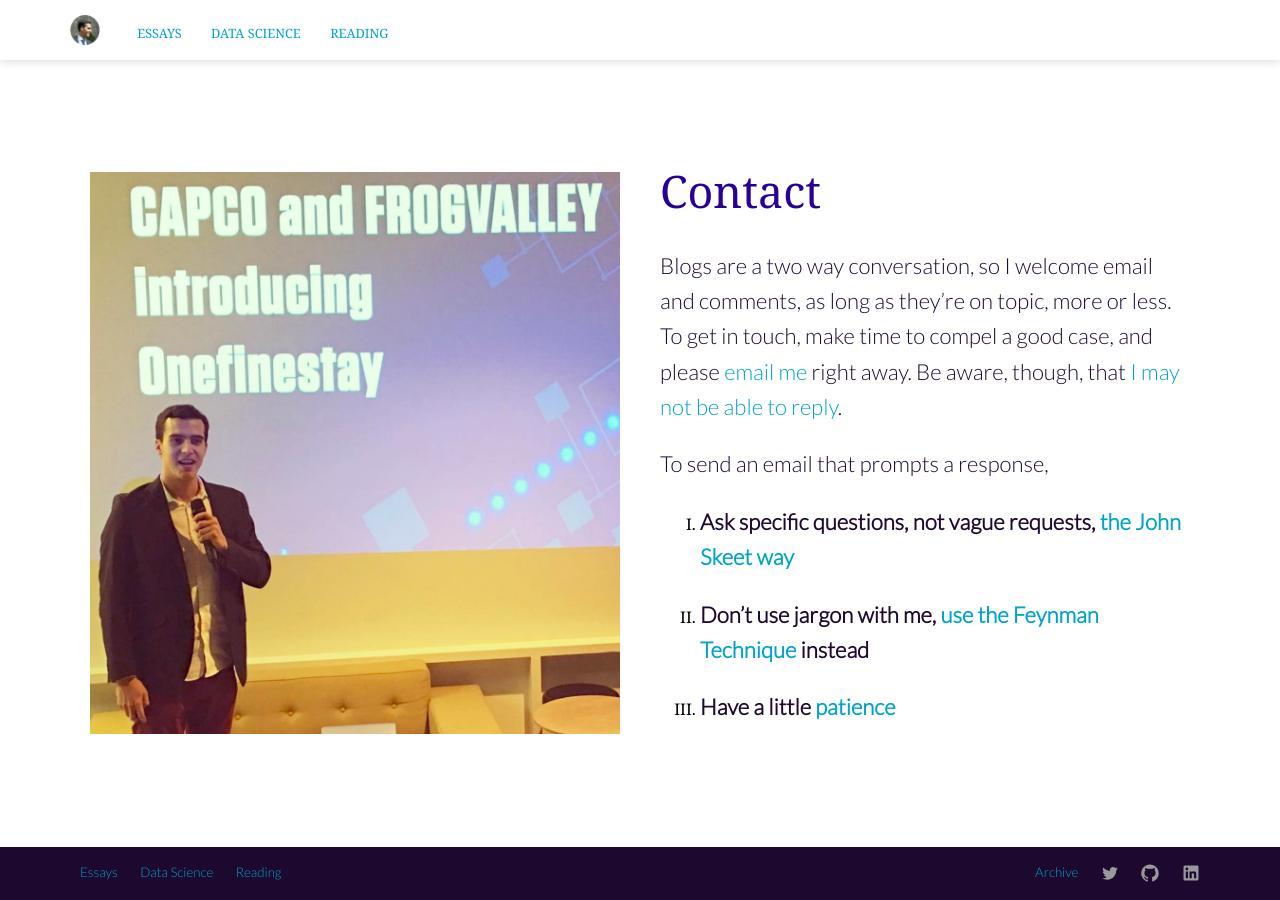
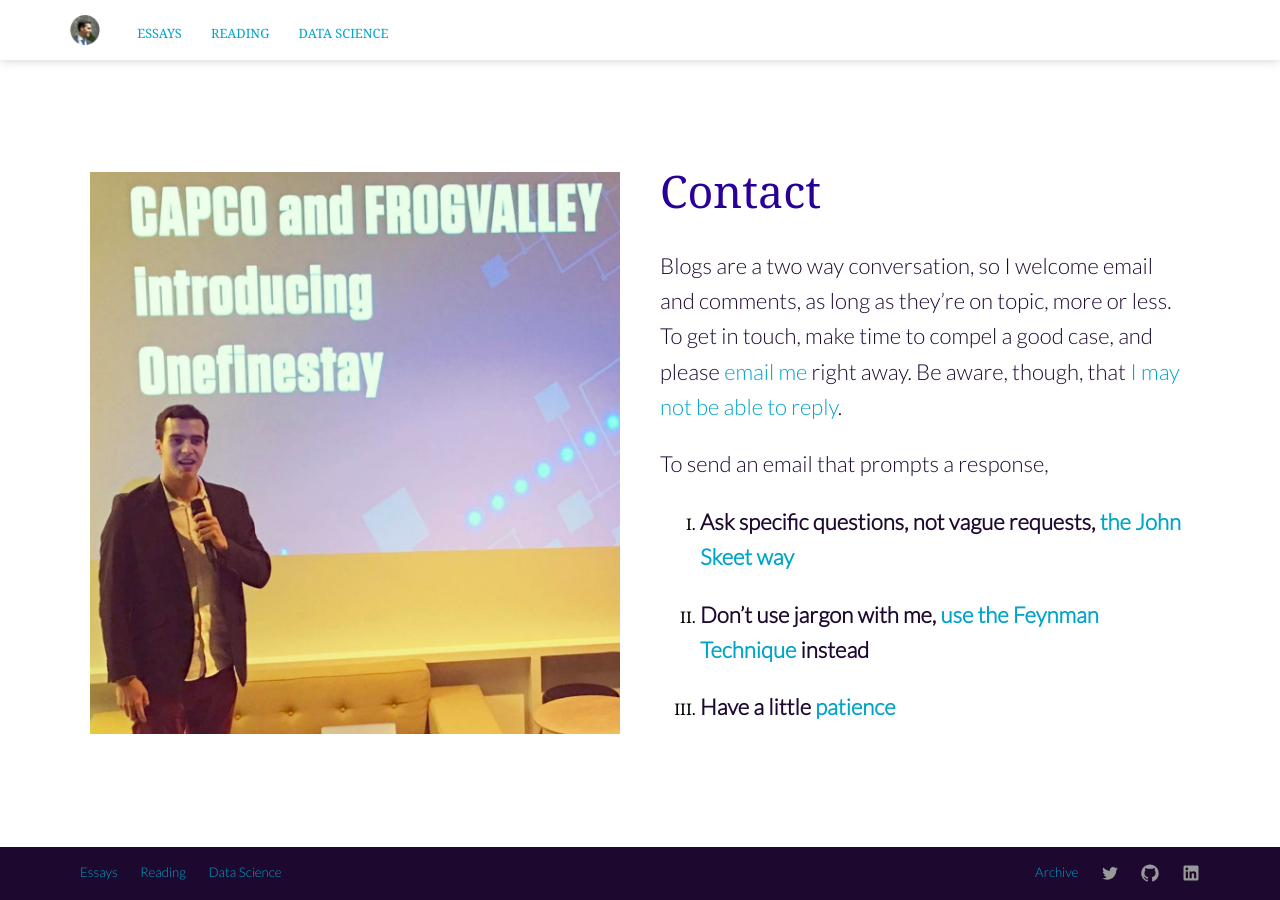
Before and after one commit to ohduran/ohduran.github.io, a Jekyll site: the page built from index.html, in a window 1280 px wide and 900 px high, scrolled down 1591 px. Built offline with Jekyll 4.4.1, drawn with Linux system fonts in a browser that asks for light colours; nearby versions of some CDN libraries; the list of posts is cut into pages by our own code.

```diff
--- a/_data/footer.yml
+++ b/_data/footer.yml
@@ -1,10 +1,12 @@
 left_links:
-  - name: Essays
-    link: /essays/
-  - name: Data Science
-    link: /datascience/
-  - name: Reading
-    link: /reading/
+- name: Essays
+  link: /essays/
+
+- name: Reading
+  link: /reading/
+
+- name: Data Science
+  link: /datascience/
 
 right_links:
   - name: Archive
--- a/_data/navigation.yml
+++ b/_data/navigation.yml
@@ -1,8 +1,8 @@
 - name: Essays
   link: /essays/
 
+- name: Reading
+  link: /reading/
+
 - name: Data Science
   link: /datascience/
-
-- name: Reading
-  link: /reading/
```
